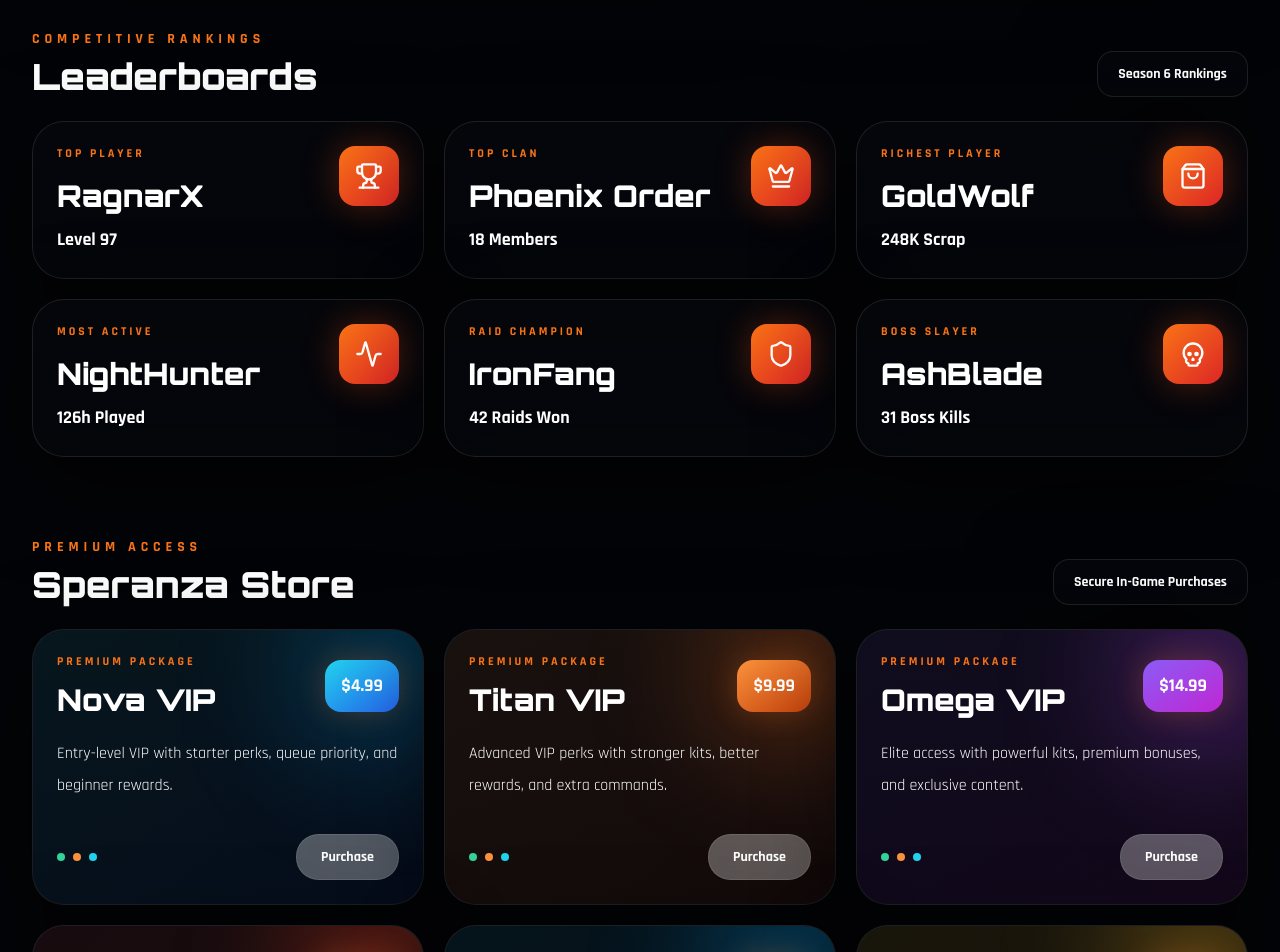
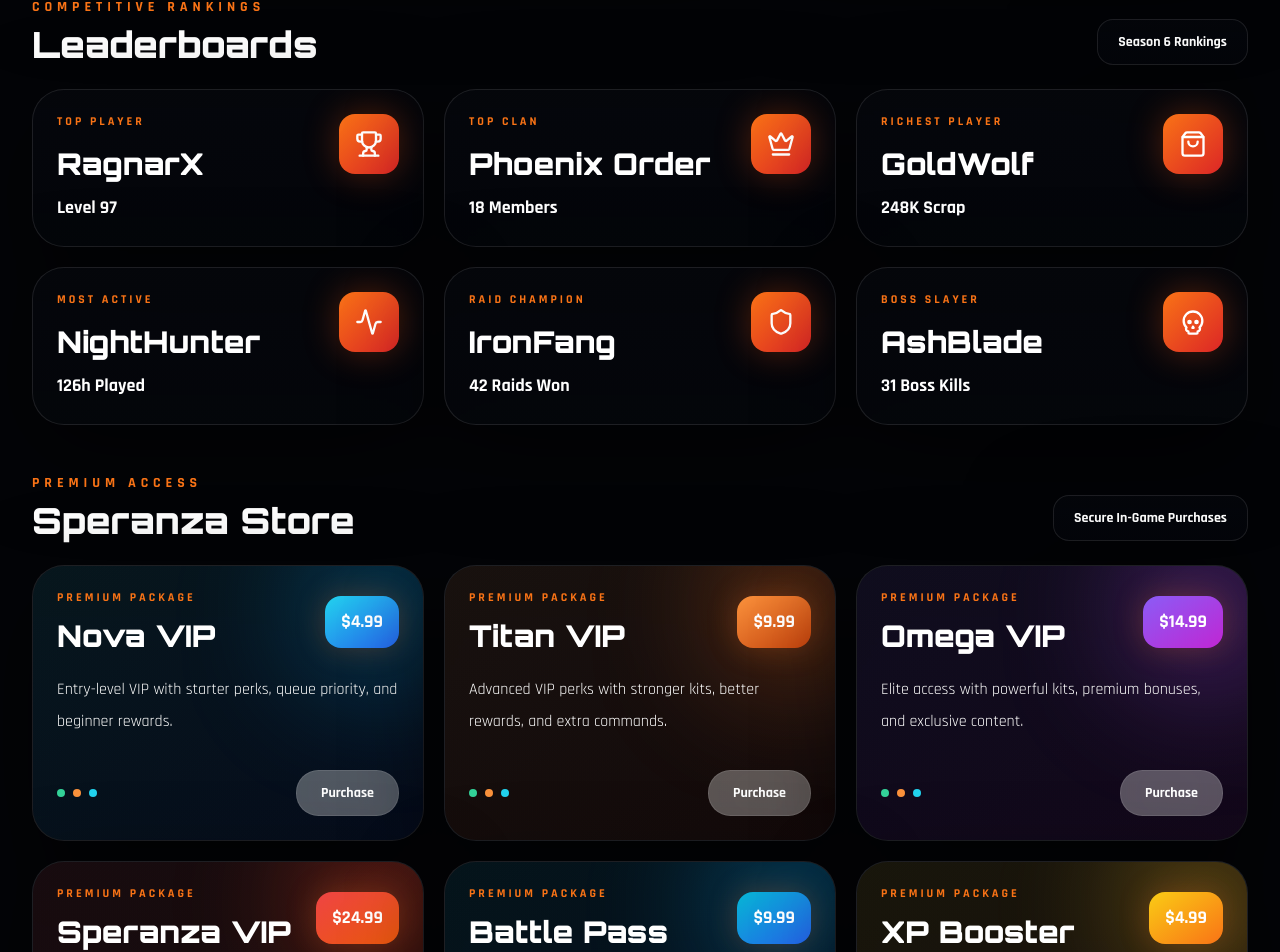
Before and after one commit to speranzarust/speranzarust, a Next.js app: page / in a window 1280 px wide. Shown: the part 1847-2799 px from the top of the page. Built offline with nearby package versions, Linux system fonts and the light colour scheme.

Commit message:
Update page.tsx

```diff
--- a/app/page.tsx
+++ b/app/page.tsx
@@ -306,7 +306,7 @@ transition={{
 
 <motion.section
   id="leaderboards"
-  className="mt-20"
+  className="mt-12"
   variants={revealUp}
   initial="hidden"
   whileInView="visible"
@@ -372,7 +372,7 @@ transition={{
 <motion.section
   ref={storeRef}
   id="store"
-  className="mt-20"
+  className="mt-12"
   initial={{
     opacity: 0,
     y: 100,
```
